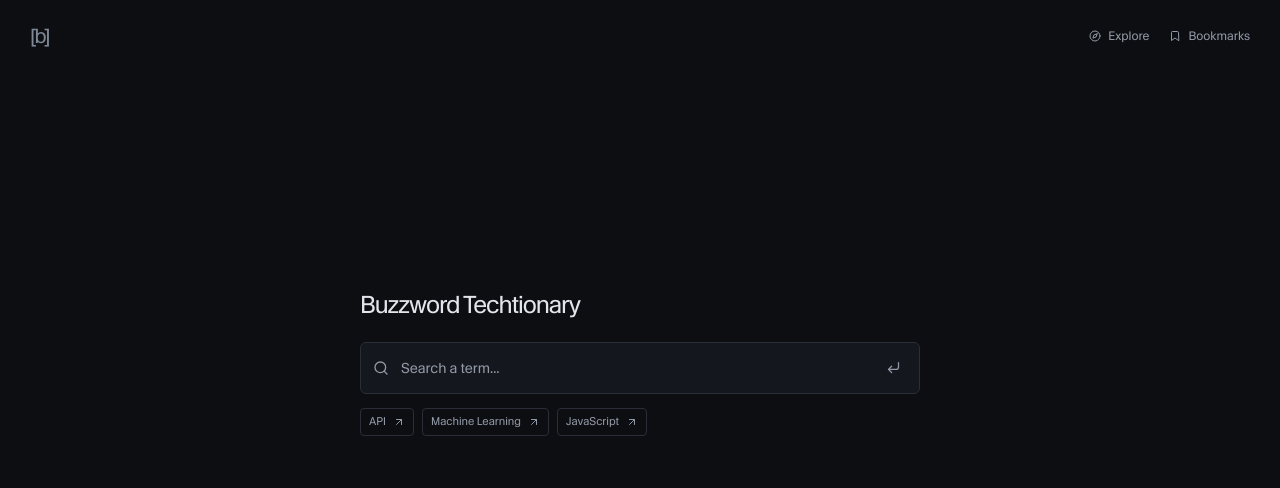
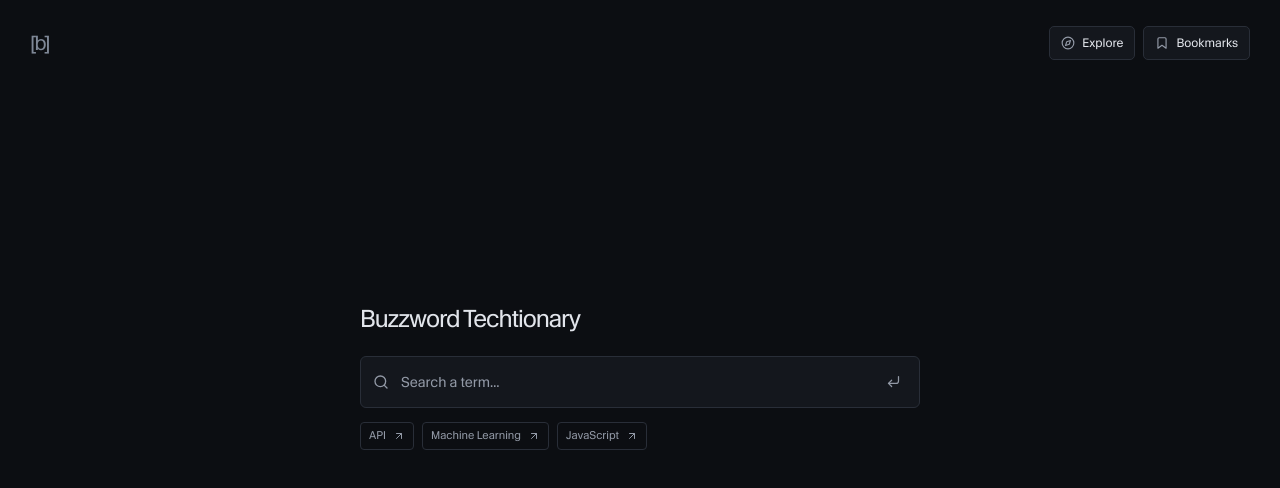
Before and after one commit to jadenl1/cosc565-project, a React (Vite) app in the folder client/: page / in a window 1280 px wide. Shown: the top 488 px of the page. Built offline with nearby package versions, Linux system fonts and the light colour scheme.

Commit message:
Make main navigation buttons more visible

```diff
--- a/client/src/styles.css
+++ b/client/src/styles.css
@@ -172,3 +172,8 @@ input:focus-visible { outline: none; }
 }
 
 .term-map.has-active .map-category a.is-connected { border-color: var(--category-color); }
+.main-nav { gap: 8px; }
+.main-nav .bookmarks-link { min-height: 34px; padding: 6px 11px; border: 1px solid var(--line); border-radius: 5px; background: var(--surface); color: var(--text); transition: border-color 150ms ease, background-color 150ms ease, color 150ms ease; }
+.main-nav .bookmarks-link svg { font-size: 14px; color: var(--muted); }
+.main-nav .bookmarks-link:hover, .main-nav .bookmarks-link[aria-current='page'] { border-color: var(--focus); background: var(--hover); color: var(--primary); }
+.main-nav .bookmarks-link:hover svg, .main-nav .bookmarks-link[aria-current='page'] svg { color: var(--primary); }
```
